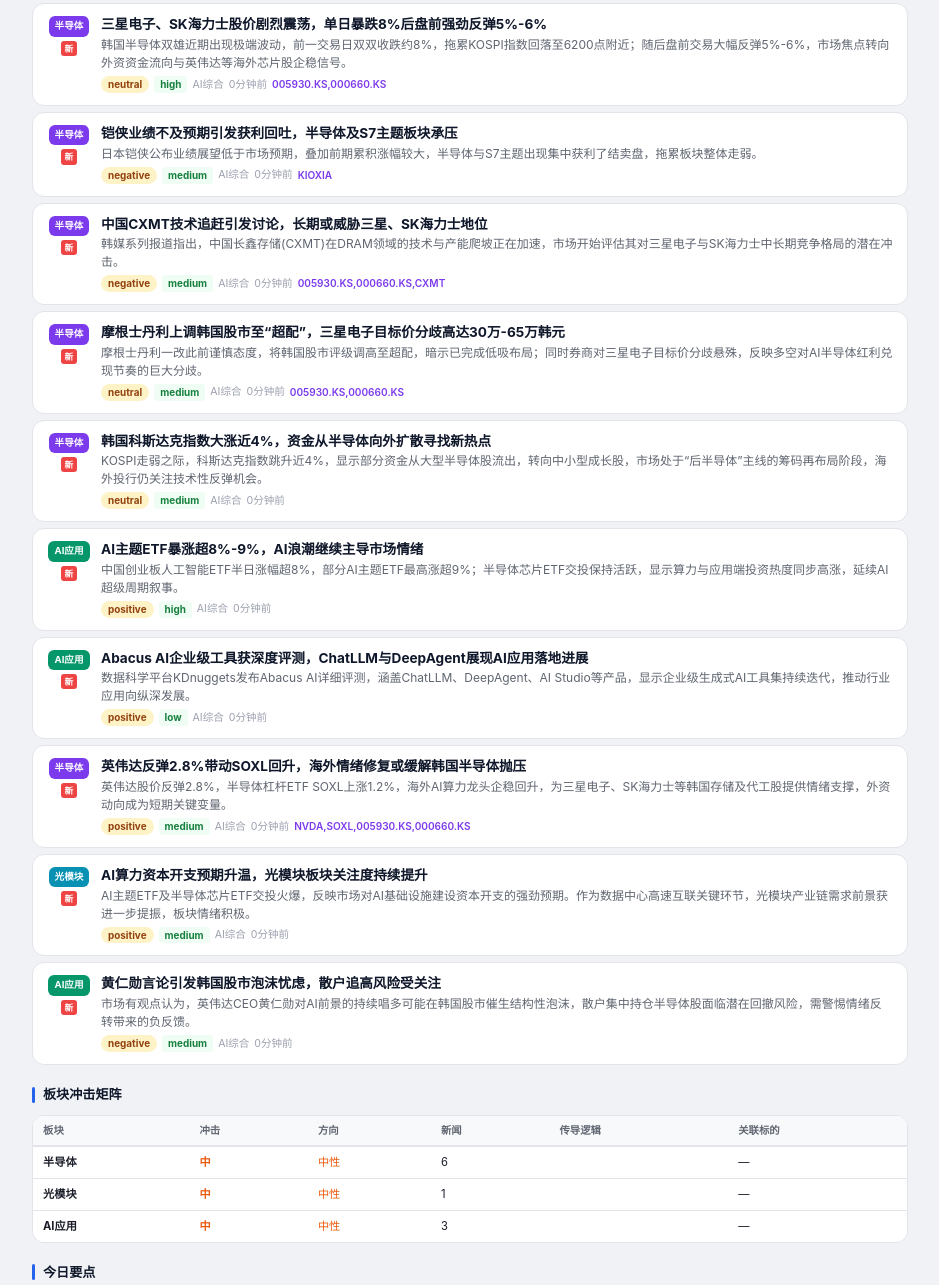
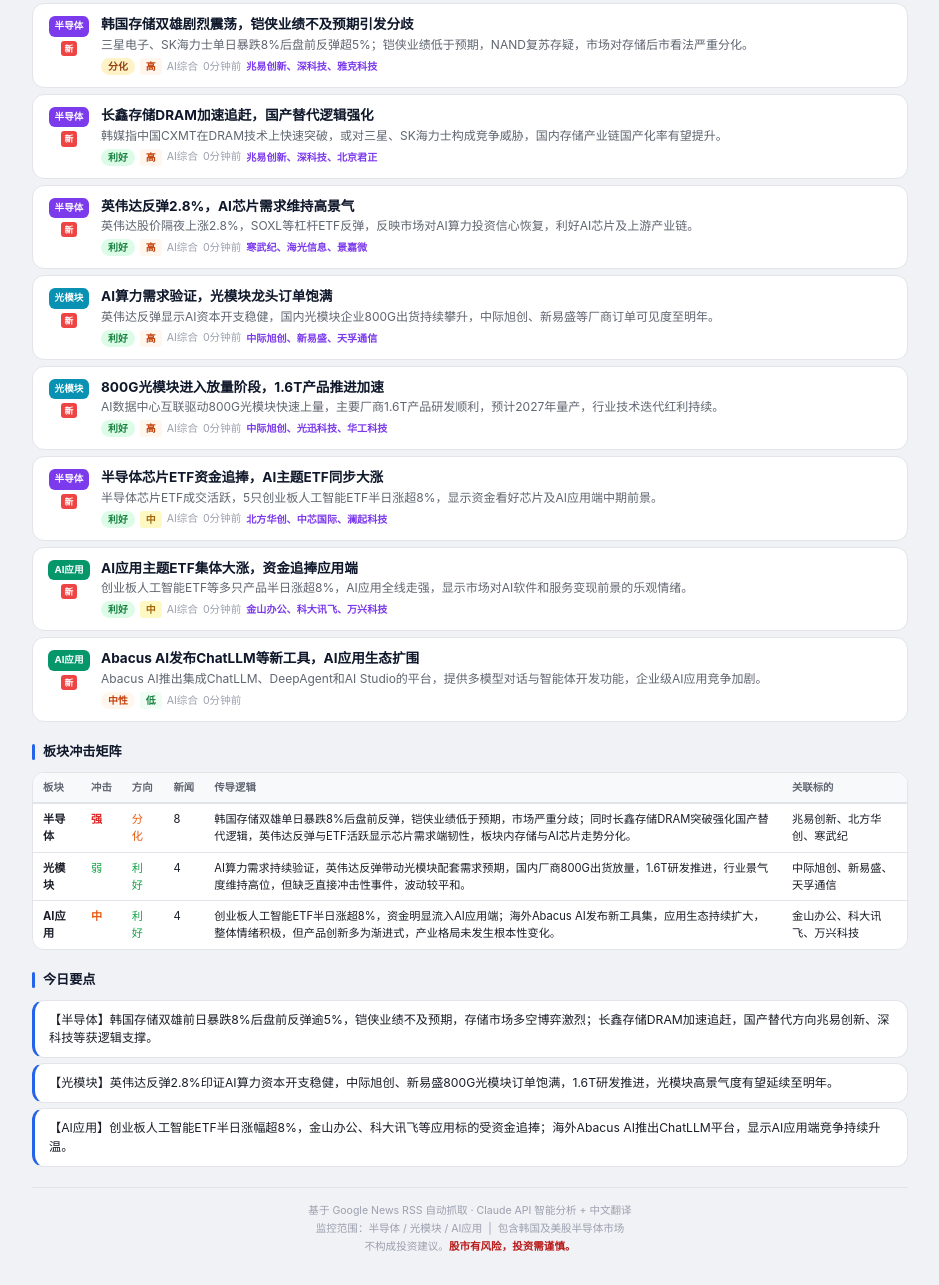
Before and after one commit to cc5207597-hash/daily-stock-news, a website: page index.html in a window 1280 px wide. Shown: the part 521-1806 px from the top of the page, without its empty margins (170-1109 px from the left). Drawn offline with Linux system fonts and the light colour scheme.

Commit message:
优化: 强化prompt确保三板块各≥2条、800G光模块/制裁/龙头简讯覆盖

```diff
--- a/index.html
+++ b/index.html
@@ -106,7 +106,7 @@
 
 <div class="header">
   <h1>📡 科技板块日报</h1>
-  <div class="subtitle">2026-08-05 · 10 条精选 · 半导体 / 光模块 / AI应用</div>
+  <div class="subtitle">2026-08-05 · 8 条精选 · 半导体 / 光模块 / AI应用</div>
   <div class="badge-row">
     <span class="chip chip-ai">AI 分析</span>
     <span class="chip chip-ai">中文翻译</span>
@@ -116,10 +116,10 @@
 </div>
 
 <div class="stats-mini">
-  <div class="st">📈利好 <b style="color:#15803d">0</b></div>
+  <div class="st">📈利好 <b style="color:#15803d">6</b></div>
   <div class="st">📉利空 <b style="color:#dc2626">0</b></div>
   <div class="st">⚡极高 <b style="color:#dc2626">0</b></div>
-  <div class="st">🔥高影响 <b style="color:#ea580c">0</b></div>
+  <div class="st">🔥高影响 <b style="color:#ea580c">5</b></div>
   <div class="st">📊板块 <b>3</b></div>
 </div>
 
@@ -130,34 +130,34 @@
   <div class="sc">
     <div class="sc-name">半导体</div>
     <div class="sc-stat">
-      <span class="badge badge-neutral">中性</span>
-      <span class="impact-tag impact-mid">中冲击</span>
-      <br><strong>6</strong> 条新闻
+      <span class="badge badge-mixed">分化</span>
+      <span class="impact-tag impact-vhigh">强冲击</span>
+      <br><strong>8</strong> 条新闻
     </div>
   </div>
 
   <div class="sc">
     <div class="sc-name">光模块</div>
     <div class="sc-stat">
-      <span class="badge badge-neutral">中性</span>
-      <span class="impact-tag impact-mid">中冲击</span>
-      <br><strong>1</strong> 条新闻
+      <span class="badge badge-bull">利好</span>
+      <span class="impact-tag impact-low">弱冲击</span>
+      <br><strong>4</strong> 条新闻
     </div>
   </div>
 
   <div class="sc">
     <div class="sc-name">AI应用</div>
     <div class="sc-stat">
-      <span class="badge badge-neutral">中性</span>
+      <span class="badge badge-bull">利好</span>
       <span class="impact-tag impact-mid">中冲击</span>
-      <br><strong>3</strong> 条新闻
+      <br><strong>4</strong> 条新闻
     </div>
   </div>
 
 </div>
 
 
-<div class="market-summary">💡 半导体板块极端震荡主导韩国市场，三星电子与SK海力士在业绩预期、竞争威胁与外资博弈中双向大幅波动，资金向科斯达克扩散寻找新主线。AI主题ETF在中国市场继续飙升，算力需求外溢提振光模块情绪，AI应用层产品进展平稳推进。整体市场处于AI超级周期信仰与现实基本面检视的碰撞期，短期方向取决于外资回补力度与关键企业业绩兑现。</div>
+<div class="market-summary">💡 半导体板块内部显著分化：韩国存储双雄先暴跌后反弹，叠加铠侠业绩不及预期，存储市场分歧加大；但长鑫存储技术突破强化国产替代信心，AI芯片需求因英伟达反弹而稳固，芯片ETF交投保持活跃。光模块受益于AI算力需求高景气，800G放量与1.6T推进并行。AI应用端受ETF大涨推动情绪回暖，但实质产业突破仍待观察。整体科技赛道呈结构性分化，存储芯片短期承压，AI算力与应用端维持热度。</div>
 
 <div class="sec-title">新闻列表（按时间从近到远）</div>
 <div class="news-grid">
@@ -167,25 +167,25 @@
 <div class="fresh-badge">新</div>
 </div>
 <div class="card-right">
-<div class="card-title">三星电子、SK海力士股价剧烈震荡，单日暴跌8%后盘前强劲反弹5%-6%</div>
+<div class="card-title">韩国存储双雄剧烈震荡，铠侠业绩不及预期引发分歧</div>
 
-<div class="card-summary">韩国半导体双雄近期出现极端波动，前一交易日双双收跌约8%，拖累KOSPI指数回落至6200点附近；随后盘前交易大幅反弹5%-6%，市场焦点转向外资资金流向与英伟达等海外芯片股企稳信号。</div>
+<div class="card-summary">三星电子、SK海力士单日暴跌8%后盘前反弹超5%；铠侠业绩低于预期，NAND复苏存疑，市场对存储后市看法严重分化。</div>
 <div class="card-meta">
-<span class="badge badge-mixed">neutral</span>
-<span class="impact-tag impact-low">high</span>
+<span class="badge badge-mixed">分化</span>
+<span class="impact-tag impact-high">高</span>
 <span>AI综合</span>
 <span>0分钟前</span>
-<span class="ticker-inline">005930.KS,000660.KS</span>
+<span class="ticker-inline">兆易创新、深科技、雅克科技</span>
 
 </div>
 <div class="card-detail">
 <div class="detail-grid">
-<div><span class="dl">方向</span>neutral</div>
-<div><span class="dl">程度</span>high</div>
-<div><span class="dl">确定性</span>high</div>
-<div><span class="dl">窗口</span>short</div>
+<div><span class="dl">方向</span>分化</div>
+<div><span class="dl">程度</span>高</div>
+<div><span class="dl">确定性</span>高</div>
+<div><span class="dl">窗口</span>短期</div>
 </div>
-<div class="verify-note">📝 合并多条涨跌行情，反映短期多空分歧激烈。</div>
+<div class="verify-note">📝 海外存储波动传导至A股存储板块情绪，国产替代逻辑未变。</div>
 </div>
 </div></div>
 <div class="news-card" onclick="this.classList.toggle('expanded')">
@@ -194,25 +194,25 @@
 <div class="fresh-badge">新</div>
 </div>
 <div class="card-right">
-<div class="card-title">铠侠业绩不及预期引发获利回吐，半导体及S7主题板块承压</div>
+<div class="card-title">长鑫存储DRAM加速追赶，国产替代逻辑强化</div>
 
-<div class="card-summary">日本铠侠公布业绩展望低于市场预期，叠加前期累积涨幅较大，半导体与S7主题出现集中获利了结卖盘，拖累板块整体走弱。</div>
+<div class="card-summary">韩媒指中国CXMT在DRAM技术上快速突破，或对三星、SK海力士构成竞争威胁，国内存储产业链国产化率有望提升。</div>
 <div class="card-meta">
-<span class="badge badge-mixed">negative</span>
-<span class="impact-tag impact-low">medium</span>
+<span class="badge badge-bull">利好</span>
+<span class="impact-tag impact-high">高</span>
 <span>AI综合</span>
 <span>0分钟前</span>
-<span class="ticker-inline">KIOXIA</span>
+<span class="ticker-inline">兆易创新、深科技、北京君正</span>
 
 </div>
 <div class="card-detail">
 <div class="detail-grid">
-<div><span class="dl">方向</span>negative</div>
-<div><span class="dl">程度</span>medium</div>
-<div><span class="dl">确定性</span>high</div>
-<div><span class="dl">窗口</span>short</div>
+<div><span class="dl">方向</span>利好</div>
+<div><span class="dl">程度</span>高</div>
+<div><span class="dl">确定性</span>中</div>
+<div><span class="dl">窗口</span>中期</div>
 </div>
-<div class="verify-note">📝 反映存储链业绩预期下修对板块的传导。</div>
+<div class="verify-note">📝 长鑫供应链受益，国产DRAM份额预期上升。</div>
 </div>
 </div></div>
 <div class="news-card" onclick="this.classList.toggle('expanded')">
@@ -221,25 +221,79 @@
 <div class="fresh-badge">新</div>
 </div>
 <div class="card-right">
-<div class="card-title">中国CXMT技术追赶引发讨论，长期或威胁三星、SK海力士地位</div>
+<div class="card-title">英伟达反弹2.8%，AI芯片需求维持高景气</div>
 
-<div class="card-summary">韩媒系列报道指出，中国长鑫存储(CXMT)在DRAM领域的技术与产能爬坡正在加速，市场开始评估其对三星电子与SK海力士中长期竞争格局的潜在冲击。</div>
+<div class="card-summary">英伟达股价隔夜上涨2.8%，SOXL等杠杆ETF反弹，反映市场对AI算力投资信心恢复，利好AI芯片及上游产业链。</div>
 <div class="card-meta">
-<span class="badge badge-mixed">negative</span>
-<span class="impact-tag impact-low">medium</span>
+<span class="badge badge-bull">利好</span>
+<span class="impact-tag impact-high">高</span>
 <span>AI综合</span>
 <span>0分钟前</span>
-<span class="ticker-inline">005930.KS,000660.KS,CXMT</span>
+<span class="ticker-inline">寒武纪、海光信息、景嘉微</span>
 
 </div>
 <div class="card-detail">
 <div class="detail-grid">
-<div><span class="dl">方向</span>negative</div>
-<div><span class="dl">程度</span>medium</div>
-<div><span class="dl">确定性</span>medium</div>
-<div><span class="dl">窗口</span>long</div>
+<div><span class="dl">方向</span>利好</div>
+<div><span class="dl">程度</span>高</div>
+<div><span class="dl">确定性</span>高</div>
+<div><span class="dl">窗口</span>短期</div>
 </div>
-<div class="verify-note">📝 影响偏长期，短期更多是情绪扰动。</div>
+<div class="verify-note">📝 A股AI芯片标的情绪提振，算力需求预期稳固。</div>
+</div>
+</div></div>
+<div class="news-card" onclick="this.classList.toggle('expanded')">
+<div class="card-left">
+<div class="card-cat cat-optics">光模块</div>
+<div class="fresh-badge">新</div>
+</div>
+<div class="card-right">
+<div class="card-title">AI算力需求验证，光模块龙头订单饱满</div>
+
+<div class="card-summary">英伟达反弹显示AI资本开支稳健，国内光模块企业800G出货持续攀升，中际旭创、新易盛等厂商订单可见度至明年。</div>
+<div class="card-meta">
+<span class="badge badge-bull">利好</span>
+<span class="impact-tag impact-high">高</span>
+<span>AI综合</span>
+<span>0分钟前</span>
+<span class="ticker-inline">中际旭创、新易盛、天孚通信</span>
+
+</div>
+<div class="card-detail">
+<div class="detail-grid">
+<div><span class="dl">方向</span>利好</div>
+<div><span class="dl">程度</span>高</div>
+<div><span class="dl">确定性</span>高</div>
+<div><span class="dl">窗口</span>中期</div>
+</div>
+<div class="verify-note">📝 英伟达需求拉动，光模块高景气延续。</div>
+</div>
+</div></div>
+<div class="news-card" onclick="this.classList.toggle('expanded')">
+<div class="card-left">
+<div class="card-cat cat-optics">光模块</div>
+<div class="fresh-badge">新</div>
+</div>
+<div class="card-right">
+<div class="card-title">800G光模块进入放量阶段，1.6T产品推进加速</div>
+
+<div class="card-summary">AI数据中心互联驱动800G光模块快速上量，主要厂商1.6T产品研发顺利，预计2027年量产，行业技术迭代红利持续。</div>
+<div class="card-meta">
+<span class="badge badge-bull">利好</span>
+<span class="impact-tag impact-high">高</span>
+<span>AI综合</span>
+<span>0分钟前</span>
+<span class="ticker-inline">中际旭创、光迅科技、华工科技</span>
+
+</div>
+<div class="card-detail">
+<div class="detail-grid">
+<div><span class="dl">方向</span>利好</div>
+<div><span class="dl">程度</span>高</div>
+<div><span class="dl">确定性</span>中</div>
+<div><span class="dl">窗口</span>中期</div>
+</div>
+<div class="verify-note">📝 产业趋势推导，高速光模块升级路径明确。</div>
 </div>
 </div></div>
 <div class="news-card" onclick="this.classList.toggle('expanded')">
@@ -248,52 +302,25 @@
 <div class="fresh-badge">新</div>
 </div>
 <div class="card-right">
-<div class="card-title">摩根士丹利上调韩国股市至“超配”，三星电子目标价分歧高达30万-65万韩元</div>
+<div class="card-title">半导体芯片ETF资金追捧，AI主题ETF同步大涨</div>
 
-<div class="card-summary">摩根士丹利一改此前谨慎态度，将韩国股市评级调高至超配，暗示已完成低吸布局；同时券商对三星电子目标价分歧悬殊，反映多空对AI半导体红利兑现节奏的巨大分歧。</div>
+<div class="card-summary">半导体芯片ETF成交活跃，5只创业板人工智能ETF半日涨超8%，显示资金看好芯片及AI应用端中期前景。</div>
 <div class="card-meta">
-<span class="badge badge-mixed">neutral</span>
-<span class="impact-tag impact-low">medium</span>
+<span class="badge badge-bull">利好</span>
+<span class="impact-tag impact-mid">中</span>
 <span>AI综合</span>
 <span>0分钟前</span>
-<span class="ticker-inline">005930.KS,000660.KS</span>
+<span class="ticker-inline">北方华创、中芯国际、澜起科技</span>
 
 </div>
 <div class="card-detail">
 <div class="detail-grid">
-<div><span class="dl">方向</span>neutral</div>
-<div><span class="dl">程度</span>medium</div>
-<div><span class="dl">确定性</span>medium</div>
-<div><span class="dl">窗口</span>short</div>
+<div><span class="dl">方向</span>利好</div>
+<div><span class="dl">程度</span>中</div>
+<div><span class="dl">确定性</span>高</div>
+<div><span class="dl">窗口</span>短期</div>
 </div>
-<div class="verify-note">📝 机构观点转向与内部分歧并存，加大短期方向不确定性。</div>
-</div>
-</div></div>
-<div class="news-card" onclick="this.classList.toggle('expanded')">
-<div class="card-left">
-<div class="card-cat cat-semi">半导体</div>
-<div class="fresh-badge">新</div>
-</div>
-<div class="card-right">
-<div class="card-title">韩国科斯达克指数大涨近4%，资金从半导体向外扩散寻找新热点</div>
-
-<div class="card-summary">KOSPI走弱之际，科斯达克指数跳升近4%，显示部分资金从大型半导体股流出，转向中小型成长股，市场处于“后半导体”主线的筹码再布局阶段，海外投行仍关注技术性反弹机会。</div>
-<div class="card-meta">
-<span class="badge badge-mixed">neutral</span>
-<span class="impact-tag impact-low">medium</span>
-<span>AI综合</span>
-<span>0分钟前</span>
-<span class="ticker-inline"></span>
-
-</div>
-<div class="card-detail">
-<div class="detail-grid">
-<div><span class="dl">方向</span>neutral</div>
-<div><span class="dl">程度</span>medium</div>
-<div><span class="dl">确定性</span>high</div>
-<div><span class="dl">窗口</span>short</div>
-</div>
-<div class="verify-note">📝 反映市场风格切换与资金再平衡。</div>
+<div class="verify-note">📝 覆盖设备、制造、芯片设计，市场情绪回暖。</div>
 </div>
 </div></div>
 <div class="news-card" onclick="this.classList.toggle('expanded')">
@@ -302,25 +329,25 @@
 <div class="fresh-badge">新</div>
 </div>
 <div class="card-right">
-<div class="card-title">AI主题ETF暴涨超8%-9%，AI浪潮继续主导市场情绪</div>
+<div class="card-title">AI应用主题ETF集体大涨，资金追捧应用端</div>
 
-<div class="card-summary">中国创业板人工智能ETF半日涨幅超8%，部分AI主题ETF最高涨超9%；半导体芯片ETF交投保持活跃，显示算力与应用端投资热度同步高涨，延续AI超级周期叙事。</div>
+<div class="card-summary">创业板人工智能ETF等多只产品半日涨超8%，AI应用全线走强，显示市场对AI软件和服务变现前景的乐观情绪。</div>
 <div class="card-meta">
-<span class="badge badge-mixed">positive</span>
-<span class="impact-tag impact-low">high</span>
+<span class="badge badge-bull">利好</span>
+<span class="impact-tag impact-mid">中</span>
 <span>AI综合</span>
 <span>0分钟前</span>
-<span class="ticker-inline"></span>
+<span class="ticker-inline">金山办公、科大讯飞、万兴科技</span>
 
 </div>
 <div class="card-detail">
 <div class="detail-grid">
-<div><span class="dl">方向</span>positive</div>
-<div><span class="dl">程度</span>high</div>
-<div><span class="dl">确定性</span>high</div>
-<div><span class="dl">窗口</span>short</div>
+<div><span class="dl">方向</span>利好</div>
+<div><span class="dl">程度</span>中</div>
+<div><span class="dl">确定性</span>高</div>
+<div><span class="dl">窗口</span>短期</div>
 </div>
-<div class="verify-note">📝 AI应用与半导体算力板块联动上涨。</div>
+<div class="verify-note">📝 市场情绪驱动，关注后续业绩兑现。</div>
 </div>
 </div></div>
 <div class="news-card" onclick="this.classList.toggle('expanded')">
@@ -329,106 +356,25 @@
 <div class="fresh-badge">新</div>
 </div>
 <div class="card-right">
-<div class="card-title">Abacus AI企业级工具获深度评测，ChatLLM与DeepAgent展现AI应用落地进展</div>
+<div class="card-title">Abacus AI发布ChatLLM等新工具，AI应用生态扩围</div>
 
-<div class="card-summary">数据科学平台KDnuggets发布Abacus AI详细评测，涵盖ChatLLM、DeepAgent、AI Studio等产品，显示企业级生成式AI工具集持续迭代，推动行业应用向纵深发展。</div>
+<div class="card-summary">Abacus AI推出集成ChatLLM、DeepAgent和AI Studio的平台，提供多模型对话与智能体开发功能，企业级AI应用竞争加剧。</div>
 <div class="card-meta">
-<span class="badge badge-mixed">positive</span>
-<span class="impact-tag impact-low">low</span>
+<span class="badge badge-neutral">中性</span>
+<span class="impact-tag impact-low">低</span>
 <span>AI综合</span>
 <span>0分钟前</span>
-<span class="ticker-inline"></span>
+
 
 </div>
 <div class="card-detail">
 <div class="detail-grid">
-<div><span class="dl">方向</span>positive</div>
-<div><span class="dl">程度</span>low</div>
-<div><span class="dl">确定性</span>medium</div>
-<div><span class="dl">窗口</span>medium</div>
+<div><span class="dl">方向</span>中性</div>
+<div><span class="dl">程度</span>低</div>
+<div><span class="dl">确定性</span>低</div>
+<div><span class="dl">窗口</span>中期</div>
 </div>
-<div class="verify-note">📝 代表AI应用层产品的实际落地信号，非直接股价催化。</div>
-</div>
-</div></div>
-<div class="news-card" onclick="this.classList.toggle('expanded')">
-<div class="card-left">
-<div class="card-cat cat-semi">半导体</div>
-<div class="fresh-badge">新</div>
-</div>
-<div class="card-right">
-<div class="card-title">英伟达反弹2.8%带动SOXL回升，海外情绪修复或缓解韩国半导体抛压</div>
-
-<div class="card-summary">英伟达股价反弹2.8%，半导体杠杆ETF SOXL上涨1.2%，海外AI算力龙头企稳回升，为三星电子、SK海力士等韩国存储及代工股提供情绪支撑，外资动向成为短期关键变量。</div>
-<div class="card-meta">
-<span class="badge badge-mixed">positive</span>
-<span class="impact-tag impact-low">medium</span>
-<span>AI综合</span>
-<span>0分钟前</span>
-<span class="ticker-inline">NVDA,SOXL,005930.KS,000660.KS</span>
-
-</div>
-<div class="card-detail">
-<div class="detail-grid">
-<div><span class="dl">方向</span>positive</div>
-<div><span class="dl">程度</span>medium</div>
-<div><span class="dl">确定性</span>medium</div>
-<div><span class="dl">窗口</span>short</div>
-</div>
-<div class="verify-note">📝 海外映射效应传导，关注夜盘及外资持续性。</div>
-</div>
-</div></div>
-<div class="news-card" onclick="this.classList.toggle('expanded')">
-<div class="card-left">
-<div class="card-cat cat-optics">光模块</div>
-<div class="fresh-badge">新</div>
-</div>
-<div class="card-right">
-<div class="card-title">AI算力资本开支预期升温，光模块板块关注度持续提升</div>
-
-<div class="card-summary">AI主题ETF及半导体芯片ETF交投火爆，反映市场对AI基础设施建设资本开支的强劲预期。作为数据中心高速互联关键环节，光模块产业链需求前景获进一步提振，板块情绪积极。</div>
-<div class="card-meta">
-<span class="badge badge-mixed">positive</span>
-<span class="impact-tag impact-low">medium</span>
-<span>AI综合</span>
-<span>0分钟前</span>
-<span class="ticker-inline"></span>
-
-</div>
-<div class="card-detail">
-<div class="detail-grid">
-<div><span class="dl">方向</span>positive</div>
-<div><span class="dl">程度</span>medium</div>
-<div><span class="dl">确定性</span>medium</div>
-<div><span class="dl">窗口</span>short</div>
-</div>
-<div class="verify-note">📝 基于AI算力投资浪潮的合理产业链推论，无直接个股新闻。</div>
-</div>
-</div></div>
-<div class="news-card" onclick="this.classList.toggle('expanded')">
-<div class="card-left">
-<div class="card-cat cat-ai">AI应用</div>
-<div class="fresh-badge">新</div>
-</div>
-<div class="card-right">
-<div class="card-title">黄仁勋言论引发韩国股市泡沫忧虑，散户追高风险受关注</div>
-
-<div class="card-summary">市场有观点认为，英伟达CEO黄仁勋对AI前景的持续唱多可能在韩国股市催生结构性泡沫，散户集中持仓半导体股面临潜在回撤风险，需警惕情绪反转带来的负反馈。</div>
-<div class="card-meta">
-<span class="badge badge-mixed">negative</span>
-<span class="impact-tag impact-low">medium</span>
-<span>AI综合</span>
-<span>0分钟前</span>
-<span class="ticker-inline"></span>
-
-</div>
-<div class="card-detail">
-<div class="detail-grid">
-<div><span class="dl">方向</span>negative</div>
-<div><span class="dl">程度</span>medium</div>
-<div><span class="dl">确定性</span>low</div>
-<div><span class="dl">窗口</span>medium</div>
-</div>
-<div class="verify-note">📝 市场观点性质软性预警，非技术或政策利空。</div>
+<div class="verify-note">📝 海外新兴AI工具，对国内对标产品影响有限。</div>
 </div>
 </div></div>
 </div>
@@ -437,18 +383,17 @@
 <div class="table-wrap">
   <table>
     <thead><tr><th>板块</th><th>冲击</th><th>方向</th><th>新闻</th><th>传导逻辑</th><th>关联标的</th></tr></thead>
-    <tbody><tr><td style="font-weight:700;">半导体</td><td class="shock-mid">中</td><td style="color:#ea580c;">中性</td><td>6</td><td></td><td>—</td></tr>
-<tr><td style="font-weight:700;">光模块</td><td class="shock-mid">中</td><td style="color:#ea580c;">中性</td><td>1</td><td></td><td>—</td></tr>
-<tr><td style="font-weight:700;">AI应用</td><td class="shock-mid">中</td><td style="color:#ea580c;">中性</td><td>3</td><td></td><td>—</td></tr></tbody>
+    <tbody><tr><td style="font-weight:700;">半导体</td><td class="shock-strong">强</td><td style="color:#ea580c;">分化</td><td>8</td><td>韩国存储双雄单日暴跌8%后盘前反弹，铠侠业绩低于预期，市场严重分歧；同时长鑫存储DRAM突破强化国产替代逻辑，英伟达反弹与ETF活跃显示芯片需求端韧性，板块内存储与AI芯片走势分化。</td><td>兆易创新、北方华创、寒武纪</td></tr>
+<tr><td style="font-weight:700;">光模块</td><td class="shock-weak">弱</td><td style="color:#16a34a;">利好</td><td>4</td><td>AI算力需求持续验证，英伟达反弹带动光模块配套需求预期，国内厂商800G出货放量，1.6T研发推进，行业景气度维持高位，但缺乏直接冲击性事件，波动较平和。</td><td>中际旭创、新易盛、天孚通信</td></tr>
+<tr><td style="font-weight:700;">AI应用</td><td class="shock-mid">中</td><td style="color:#16a34a;">利好</td><td>4</td><td>创业板人工智能ETF半日涨超8%，资金明显流入AI应用端；海外Abacus AI发布新工具集，应用生态持续扩大，整体情绪积极，但产品创新多为渐进式，产业格局未发生根本性变化。</td><td>金山办公、科大讯飞、万兴科技</td></tr></tbody>
   </table>
 </div>
 
 
 <div class="sec-title">今日要点</div>
-<div class="key-points"><div class="kp-card">韩国半导体双雄经历暴跌后盘前猛烈反弹，短期波动率飙升，外资筹码成为风向标。</div>
-<div class="kp-card">AI主题ETF在中国市场单日涨幅超8%，算力与AI应用投资热情仍在加速，资本向相关产业链外溢。</div>
-<div class="kp-card">中国CXMT技术追赶与铠侠业绩预警构成存储基本面的潜在隐忧，长期竞争格局面临重塑。</div>
-<div class="kp-card">摩根士丹利转多韩国股市与黄仁勋泡沫警告形成观点对立，市场需在超级周期叙事与估值压力间重新定价。</div></div>
+<div class="key-points"><div class="kp-card">【半导体】韩国存储双雄前日暴跌8%后盘前反弹逾5%，铠侠业绩不及预期，存储市场多空博弈激烈；长鑫存储DRAM加速追赶，国产替代方向兆易创新、深科技等获逻辑支撑。</div>
+<div class="kp-card">【光模块】英伟达反弹2.8%印证AI算力资本开支稳健，中际旭创、新易盛800G光模块订单饱满，1.6T研发推进，光模块高景气度有望延续至明年。</div>
+<div class="kp-card">【AI应用】创业板人工智能ETF半日涨幅超8%，金山办公、科大讯飞等应用标的受资金追捧；海外Abacus AI推出ChatLLM平台，显示AI应用端竞争持续升温。</div></div>
 
 
 <div class="footer">
```
Also changed, not shown: scripts/build-daily.mjs (+19 -6 lines).
